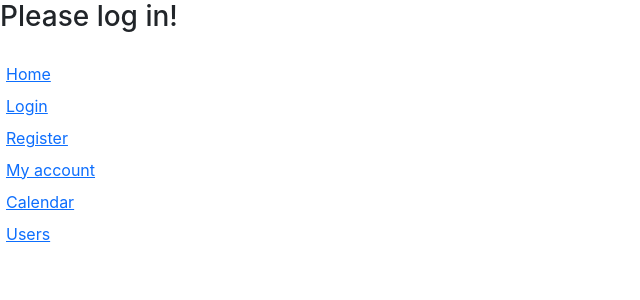
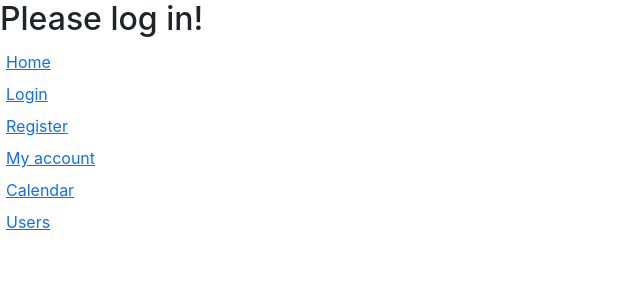
Before and after one commit to TypeAndrew/GooseTrack, a React (Create React App) app: page /GooseTrack/tasks in a window 1280 px wide. Shown: the top 300 px of the page, without its empty margins (0-640 px from the left). Built offline with nearby package versions, Linux system fonts and the light colour scheme.

Commit message:
CSS MODULES FOR LAYOUT

```diff
--- a/src/components/Layout/AuthNavigate/AuthNavigate.jsx
+++ b/src/components/Layout/AuthNavigate/AuthNavigate.jsx
@@ -8,7 +8,7 @@ import classNames from 'classnames';
 import styles from './AuthNavigate.module.css';
 
 const getActiveClassName = ({ isActive }) => {
-  // return isActive ? ' nav-btn btn-light active' : ' nav-btn btn-light';
+
    return isActive ? styles.navButtonActive : styles.navButton;
 };
 
@@ -21,7 +21,7 @@ export const Navigation = () => {
   return (
     <div >
       <div className={classNames(styles.navigation)}>
-        {!token && <h2 className="h3 mb-4">Please log in!</h2>}
+        {!token && <h2>Please log in!</h2>}
         <div>{token?.user.email}</div>
         <div>{token?.user.name}</div>
 
```
